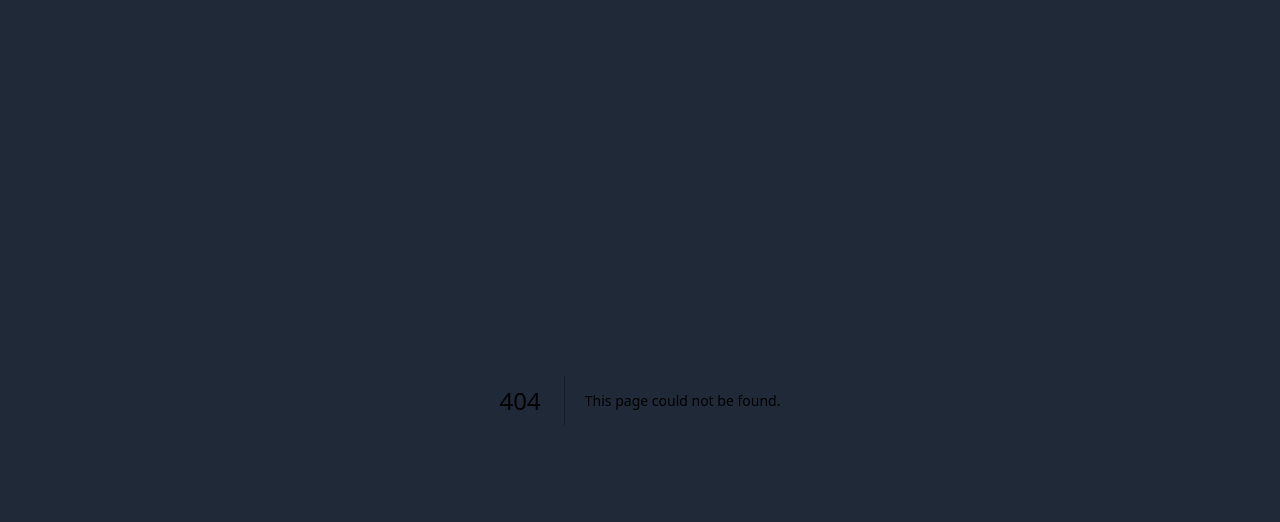
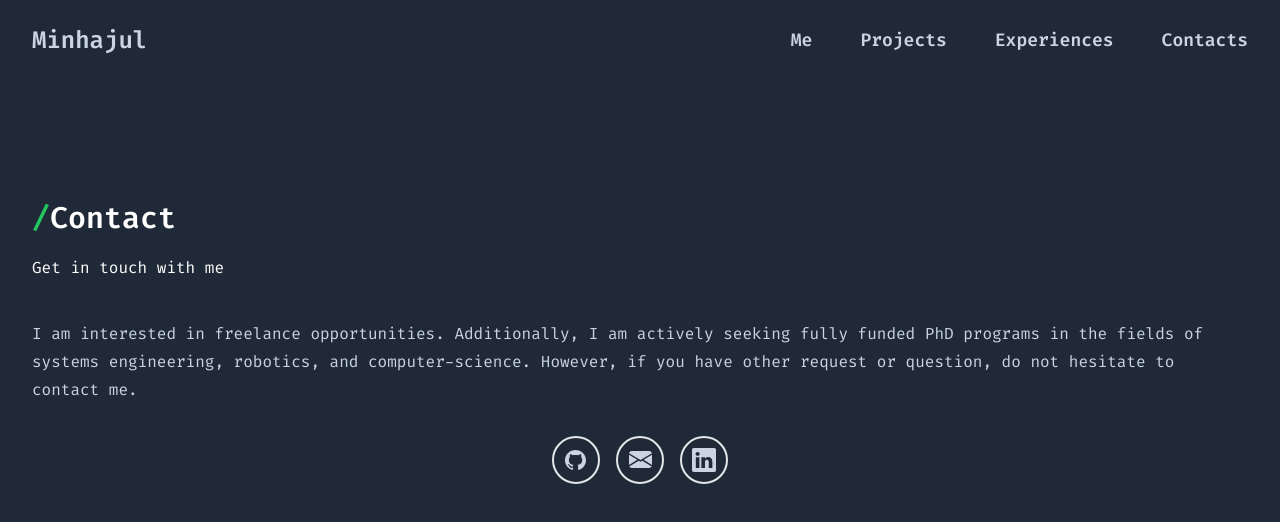
Before and after one commit to minhajul/minhajul.info, a Next.js app: page /contact in a window 1280 px wide. Before the commit this address had no page. Shown: the top 522 px of the page. Built offline with nearby package versions, Linux system fonts and the light colour scheme.

Commit message:
#1: Added contact page

```diff
--- /dev/null
+++ b/src/app/contact/page.js
@@ -0,0 +1,46 @@
+export default function Contact() {
+    return (
+        <div className="mt-10 lg:mt-24 p-6 lg:px-8 mx-auto max-w-7xl">
+            <div className="text-white pb-10">
+                <h2 className="font-semibold text-3xl">
+                    <span className="text-green-500">/</span>Contact
+                </h2>
+                <p className="mt-5">Get in touch with me</p>
+            </div>
+
+            <div className="flex flex-col md:flex-row justify-between">
+                <p className="text-base text-slate-300 hover:text-white leading-7">
+                    I am interested in freelance opportunities.
+                    Additionally, I am actively seeking fully funded PhD programs in the fields of systems engineering, robotics, and computer-science.
+                    However, if you have other request or question, do not hesitate to contact me.
+                </p>
+            </div>
+
+            <div className="mx-auto max-w-3xl mt-8">
+                <div className="flex flex-wrap justify-center space-x-4 mx-4">
+                    <a href="https://github.com/minhajul" target="_blank" rel="noopener noreferrer" className="w-12 h-12 flex items-center justify-center rounded-full border-2 border-gray hover:border-white hover:bg-white transition-all duration-300 group">
+                        <svg xmlns="http://www.w3.org/2000/svg" width="32" height="32" viewBox="0 0 32 32"
+                             fill="none" className="w-8 h-8 fill-current text-slate-300 group-hover:text-black transition-colors duration-300">
+                            <path d="M15.5 6C9.69875 6 5 10.5882 5 16.2529C5 20.7899 8.00562 24.6219 12.1794 25.9804C12.7044 26.0701 12.9012 25.7625 12.9012 25.4934C12.9012 25.2499 12.8881 24.4425 12.8881 23.5838C10.25 24.058 9.5675 22.9558 9.3575 22.3791C9.23938 22.0843 8.7275 21.1743 8.28125 20.9308C7.91375 20.7386 7.38875 20.2644 8.26813 20.2516C9.095 20.2388 9.68563 20.9949 9.8825 21.3025C10.8275 22.8533 12.3369 22.4175 12.9406 22.1484C13.0325 21.4819 13.3081 21.0334 13.61 20.777C11.2737 20.5207 8.8325 19.6364 8.8325 15.7147C8.8325 14.5997 9.23938 13.6769 9.90875 12.9592C9.80375 12.7029 9.43625 11.6519 10.0138 10.2422C10.0138 10.2422 10.8931 9.97301 12.9012 11.2931C13.7413 11.0624 14.6338 10.947 15.5263 10.947C16.4188 10.947 17.3113 11.0624 18.1513 11.2931C20.1594 9.9602 21.0387 10.2422 21.0387 10.2422C21.6163 11.6519 21.2488 12.7029 21.1438 12.9592C21.8131 13.6769 22.22 14.5868 22.22 15.7147C22.22 19.6492 19.7656 20.5207 17.4294 20.777C17.81 21.0975 18.1381 21.7126 18.1381 22.6738C18.1381 24.0452 18.125 25.1474 18.125 25.4934C18.125 25.7625 18.3219 26.0829 18.8469 25.9804C20.9314 25.2935 22.7428 23.9854 24.026 22.2403C25.3092 20.4953 25.9996 18.4012 26 16.2529C26 10.5882 21.3013 6 15.5 6Z"></path>
+                        </svg>
+                    </a>
+
+                    <a href="mailto:kmsohelinfo@gmail.com" target="_blank" rel="noopener noreferrer" className="w-12 h-12 flex items-center justify-center rounded-full border-2 border-gray hover:border-white hover:bg-white transition-all duration-300 group">
+                        <svg xmlns="http://www.w3.org/2000/svg" width="32" height="32" viewBox="0 0 32 32"
+                             fill="none" className="w-8 h-8 fill-current text-slate-300 group-hover:text-black transition-colors duration-300">
+                            <path d="M5.07187 9.20292C5.2168 8.57709 5.57307 8.01832 6.08232 7.6181C6.59158 7.21789 7.22365 6.99996 7.875 7H25.125C25.7764 6.99996 26.4084 7.21789 26.9177 7.6181C27.4269 8.01832 27.7832 8.57709 27.9281 9.20292L16.5 16.0865L5.07187 9.20292ZM5 10.8207V20.8847L13.3418 15.8442L5 10.8207ZM14.7189 16.6758L5.27456 22.3807C5.50791 22.8657 5.87619 23.2753 6.33656 23.5619C6.79693 23.8486 7.33044 24.0005 7.875 24H25.125C25.6695 24.0001 26.2028 23.8479 26.6629 23.561C27.123 23.274 27.491 22.8643 27.724 22.3793L18.2796 16.6744L16.5 17.7468L14.7189 16.6744V16.6758ZM19.6582 15.8457L28 20.8847V10.8207L19.6582 15.8442V15.8457Z"></path>
+                        </svg>
+                    </a>
+
+                    <a href="https://www.linkedin.com/in/minhajul52/" target="_blank" rel="noopener noreferrer" className="w-12 h-12 flex items-center justify-center rounded-full border-2 border-gray hover:border-white hover:bg-white transition-all duration-300 group">
+                        <svg xmlns="http://www.w3.org/2000/svg" width="32" height="32" viewBox="0 0 32 32"
+                             fill="none"
+                             className="w-8 h-8 fill-current text-slate-300 group-hover:text-black transition-colors duration-300">
+                            <path d="M4 5.719C4 4.7695 4.789 4 5.7625 4H26.2375C27.211 4 28 4.7695 28 5.719V26.281C28 27.2305 27.211 28 26.2375 28H5.7625C4.789 28 4 27.2305 4 26.281V5.719ZM11.4145 24.091V13.2535H7.813V24.091H11.4145ZM9.6145 11.773C10.87 11.773 11.6515 10.942 11.6515 9.901C11.629 8.8375 10.8715 8.029 9.6385 8.029C8.4055 8.029 7.6 8.839 7.6 9.901C7.6 10.942 8.3815 11.773 9.5905 11.773H9.6145ZM16.9765 24.091V18.0385C16.9765 17.7145 17.0005 17.3905 17.0965 17.1595C17.356 16.513 17.9485 15.8425 18.9445 15.8425C20.248 15.8425 20.7685 16.8355 20.7685 18.2935V24.091H24.37V17.875C24.37 14.545 22.594 12.997 20.224 12.997C18.313 12.997 17.4565 14.047 16.9765 14.7865V14.824H16.9525C16.9605 14.8115 16.9685 14.799 16.9765 14.7865V13.2535H13.3765C13.4215 14.2705 13.3765 24.091 13.3765 24.091H16.9765Z"></path>
+                        </svg>
+                    </a>
+                </div>
+            </div>
+        </div>
+    )
+}
--- a/src/app/layout.js
+++ b/src/app/layout.js
@@ -1,6 +1,7 @@
 import "./globals.css";
 
 import { Fira_Code } from "next/font/google";
+import Header from "@/components/Header";
 
 const firaCode = Fira_Code({
     subsets: ["latin"],
@@ -34,6 +35,8 @@ export default function RootLayout({children}) {
     return (
         <html lang="en">
             <body className={`${firaCode.className} antialiased min-h-screen flex flex-col bg-gray-800`}>
+                <Header/>
+
                 {children}
             </body>
         </html>
--- a/src/app/page.js
+++ b/src/app/page.js
@@ -1,12 +1,8 @@
 import Image from "next/image";
-import Header from "@/components/Header";
 import Typewriter from "@/components/Typewriter";
 
 export default function Home() {
     return (
-        <div>
-            <Header></Header>
-
         <div className="mt-10 lg:mt-24 p-6 lg:px-8 mx-auto max-w-7xl">
             <div className="grid grid-cols-1 lg:grid-cols-3 gap-14">
                 <div className="col-span-1 lg:col-span-2">
@@ -36,6 +32,5 @@ export default function Home() {
                 </div>
             </div>
         </div>
-        </div>
     );
 }
--- a/src/components/Header.js
+++ b/src/components/Header.js
@@ -19,7 +19,7 @@ export default function Header() {
         <header>
             <nav aria-label="Global" className="mx-auto flex max-w-7xl items-center justify-between p-6 lg:px-8">
                 <div className="flex lg:flex-1">
-                    <Link href="/" className="font-semibold text-lg text-slate-300 hover:text-white">
+                    <Link href="/" className="text-2xl font-semibold text-slate-300 hover:text-white">
                         Minhajul
                     </Link>
                 </div>
@@ -49,7 +49,7 @@ export default function Header() {
                         Experiences
                     </Link>
 
-                    <Link href="/" className="flex items-center gap-x-1 text-lg font-semibold text-slate-300 hover:text-white">
+                    <Link href="/contact" className="flex items-center gap-x-1 text-lg font-semibold text-slate-300 hover:text-white">
                         Contacts
                     </Link>
                 </PopoverGroup>
@@ -82,7 +82,7 @@ export default function Header() {
                                     Experiences
                                 </Link>
 
-                                <Link href="/" className="-mx-3 block rounded-lg px-3 py-2 text-lg font-semibold text-slate-300 hover:text-white">
+                                <Link href="/contact" className="-mx-3 block rounded-lg px-3 py-2 text-lg font-semibold text-slate-300 hover:text-white">
                                     Contacts
                                 </Link>
                             </div>
```
Lines whose indentation alone changed are shown as unchanged.
